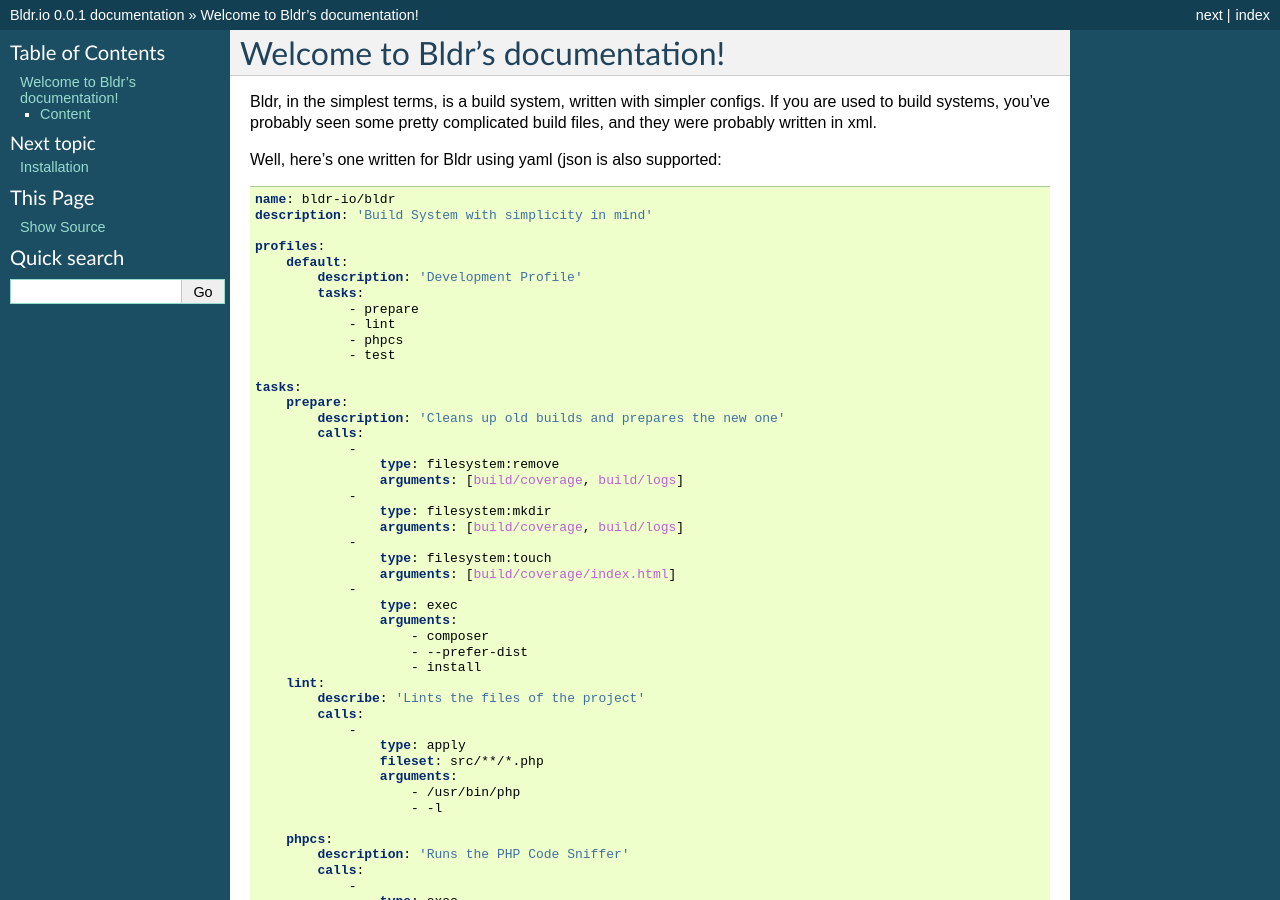
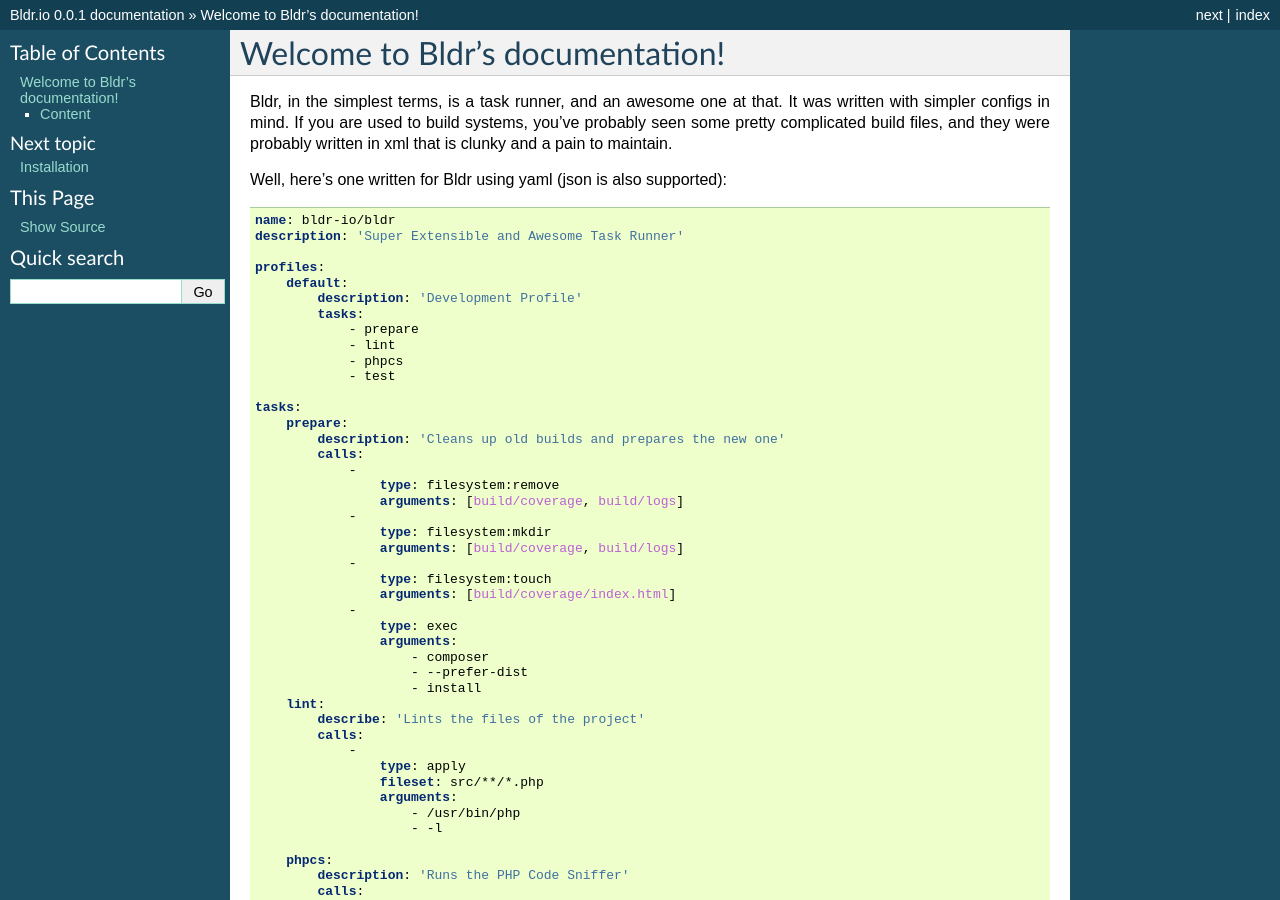
Before and after one commit to bldr-io/bldr, a Sphinx documentation site: the page built from docs/index.rst, in a window 1280 px wide and 900 px high. Built offline with Sphinx 7.4.7, drawn with Linux system fonts in a browser that asks for light colours; pages that are not in the unit, such as notebooks, are missing from menus.

Commit message:
Update index.rst

```diff
--- a/docs/index.rst
+++ b/docs/index.rst
@@ -1,15 +1,15 @@
 Welcome to Bldr's documentation!
 ^^^^^^^^^^^^^^^^^^^^^^^^^^^^^^^^
 
-Bldr, in the simplest terms, is a build system, written with simpler configs. If you are used to build systems,
-you've probably seen some pretty complicated build files, and they were probably written in xml.
+Bldr, in the simplest terms, is a task runner, and an awesome one at that. It was written with simpler configs in mind. If you are used to build systems,
+you've probably seen some pretty complicated build files, and they were probably written in xml that is clunky and a pain to maintain.
 
-Well, here's one written for Bldr using yaml (json is also supported:
+Well, here's one written for Bldr using yaml (json is also supported):
 
 .. code-block:: yaml
 
     name: bldr-io/bldr
-    description: 'Build System with simplicity in mind'
+    description: 'Super Extensible and Awesome Task Runner'
 
     profiles:
         default:
```
